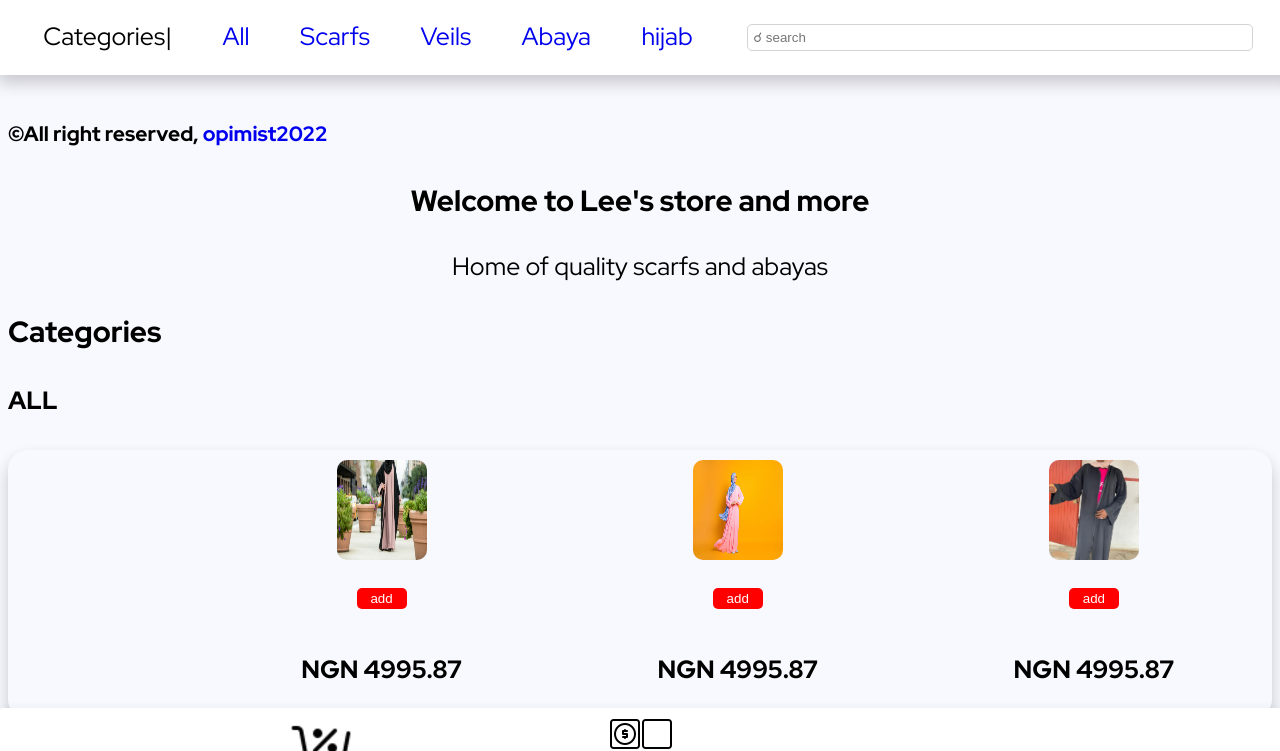
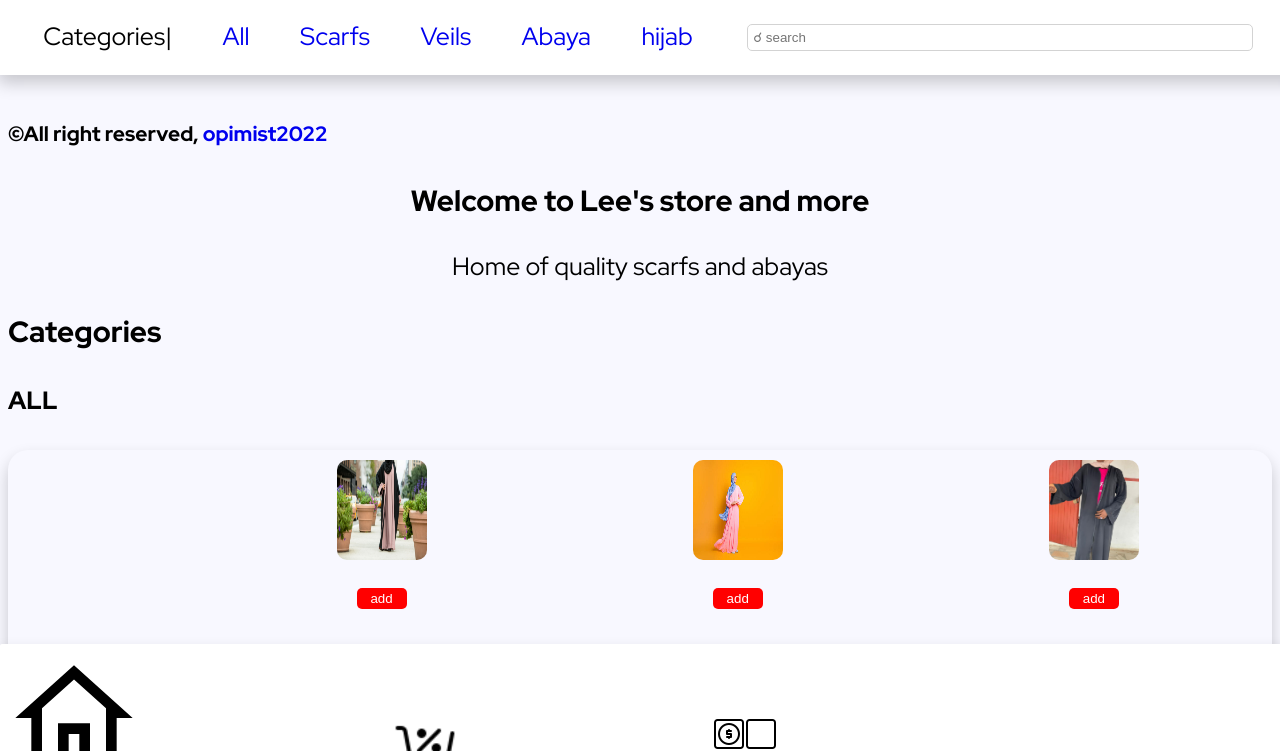
Before and after one commit to Optimistola/Lee-store, a plain HTML site: page index.html in a window 1280 px wide. Shown: the top 751 px of the page. Drawn offline with Linux system fonts and the light colour scheme.

Commit message:
Update index.html

```diff
--- a/index.html
+++ b/index.html
@@ -178,6 +178,7 @@ color:black;}
 .footer{
 width:110%;
 }
+.img1{width:10%;}
 .img2{
  width:5%;
  position:relative;
```
